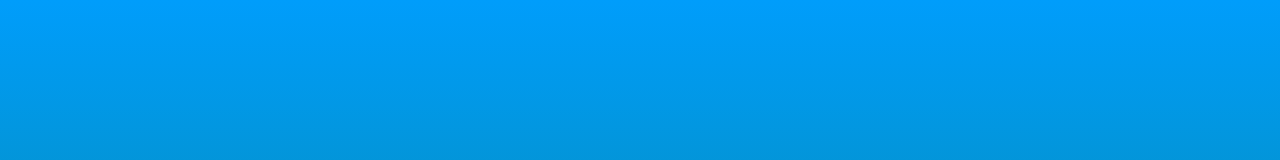
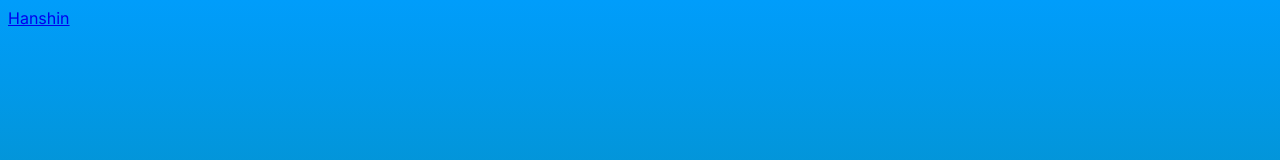
Before and after one commit to JaaskelainenL/sdg-24, a Next.js app: page /login in a window 1280 px wide. Shown: the top 160 px of the page. Built offline with nearby package versions, Linux system fonts and the light colour scheme.

Commit message:
add home button to layout

```diff
--- a/src/app/layout.tsx
+++ b/src/app/layout.tsx
@@ -6,8 +6,8 @@ const inter = Inter({ subsets: ["latin"] });
 
 
 export const metadata: Metadata = {
-  title: "Create Next App",
-  description: "Generated by create next app",
+  title: "Hanshin",
+  description: "",
 };
 
 export default function RootLayout({
@@ -17,7 +17,10 @@ export default function RootLayout({
 }>) {
   return (
     <html lang="en">
-      <body className={inter.className}>{children}</body>
+      <body className={inter.className}>
+        <a href="/" style={{zIndex: 100, position: "absolute"}}>Hanshin</a>
+        {children}
+      </body>
     </html>
   );
 }
```
